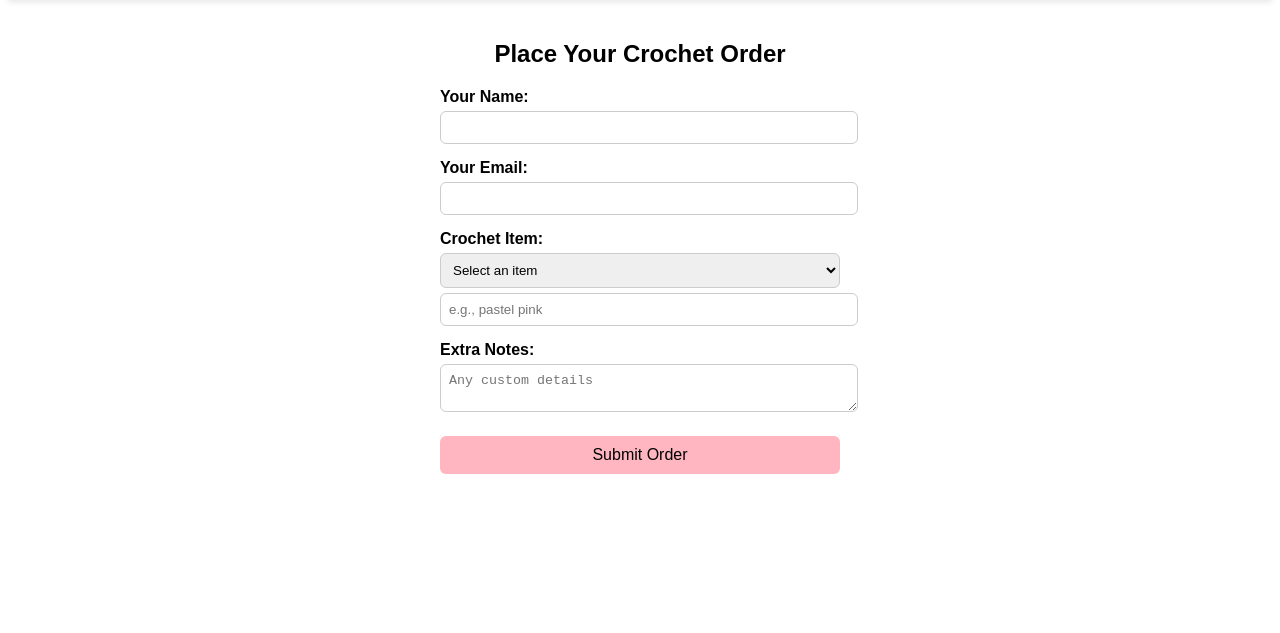
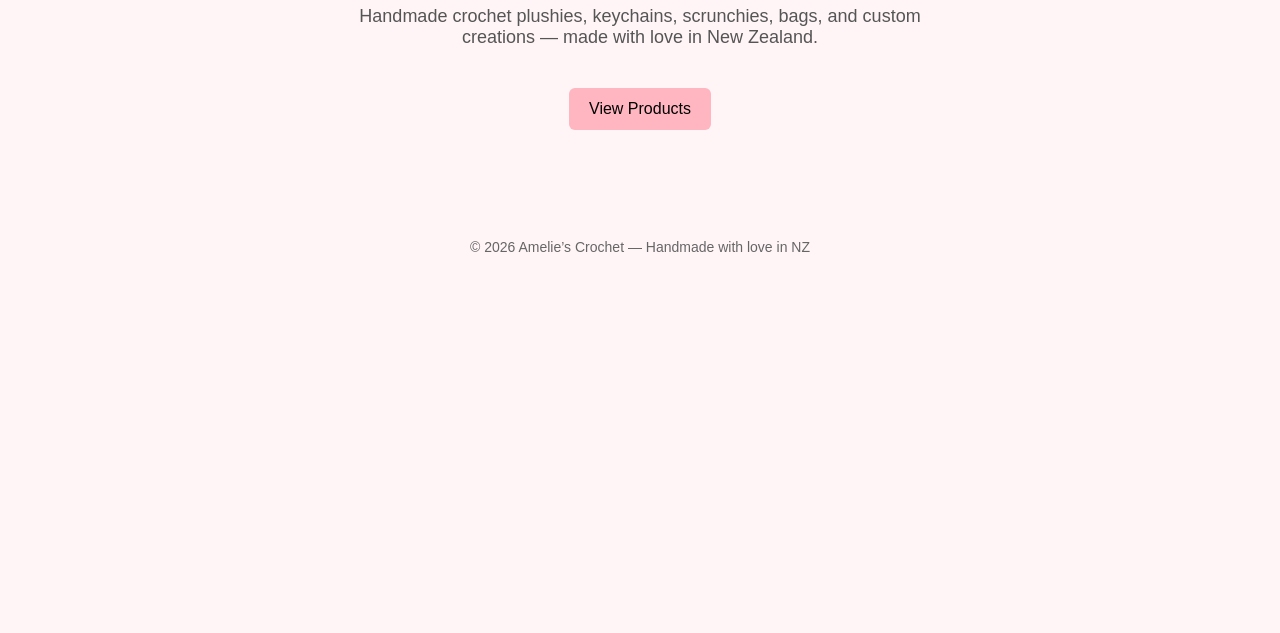
Before and after one commit to ameliegraves7-stack/Amelie_Crochet.github.io, a plain HTML site: page index.html in a window 1280 px wide. Shown: the part 167-800 px from the top of the page. Drawn offline with Linux system fonts and the light colour scheme.

Commit message:
Refactor index.html with new title and homepage content
Updated the title and added a homepage section with a welcome message and product link. Refactored the CSS for better structure and removed redundant styles.

```diff
--- a/index.html
+++ b/index.html
@@ -2,59 +2,16 @@
 <html>
 <head>
   <meta charset="UTF-8">
-  <title>Crochet Order Form</title>
+  <title>Amelie’s Crochet</title>
 
   <style>
-    .order-form {
-      max-width: 400px;
-      margin: 0 auto;
-      padding: 20px;
+    body {
       font-family: Arial, sans-serif;
+      background: #fff5f7;
+      margin: 0;
+      padding: 0;
     }
 
-    .order-form h2 {
-      text-align: center;
-      margin-bottom: 20px;
-    }
-
-    .order-form label {
-      display: block;
-      margin-top: 15px;
-      font-weight: bold;
-    }
-
-    .order-form input,
-    .order-form select,
-    .order-form textarea {
-      width: 100%;
-      padding: 8px;
-      margin-top: 5px;
-      border-radius: 6px;
-      border: 1px solid #ccc;
-    }
-
-    .order-form button {
-      margin-top: 20px;
-      width: 100%;
-      padding: 10px;
-      background: #ffb6c1;
-      border: none;
-      border-radius: 6px;
-      font-size: 16px;
-      cursor: pointer;
-    }
-
-    .order-form button:hover {
-      background: #ffa3b0;
-    }
-  </style>
-</head>
-<!-- FOOTER -->
-<footer>
-  <p>© 2026 Amelie’s Crochet — Handmade with love in NZ</p>
-</footer>
-
-<style>
     /* Header */
     .navbar {
       display: flex;
@@ -83,6 +40,39 @@
       color: #000;
     }
 
+    /* Homepage content */
+    .home {
+      text-align: center;
+      padding: 40px;
+    }
+
+    .home h1 {
+      font-size: 32px;
+      color: #333;
+    }
+
+    .home p {
+      font-size: 18px;
+      color: #555;
+      max-width: 600px;
+      margin: 20px auto;
+    }
+
+    .home a {
+      display: inline-block;
+      margin-top: 20px;
+      padding: 12px 20px;
+      background: #ffb6c1;
+      border-radius: 6px;
+      text-decoration: none;
+      color: black;
+      font-size: 16px;
+    }
+
+    .home a:hover {
+      background: #ffa3b0;
+    }
+
     /* Footer */
     footer {
       text-align: center;
@@ -93,8 +83,10 @@
       font-size: 14px;
     }
   </style>
+</head>
 
 <body>
+
   <!-- HEADER -->
   <header>
     <nav class="navbar">
@@ -106,35 +98,18 @@
       </div>
     </nav>
   </header>
-  <form action="https://formspree.io/f/xzdljnen" method="POST" class="order-form">
-    <h2>Place Your Crochet Order</h2>
 
-    <label>Your Name:
-      <input type="text" name="name" required>
-    </label>
+  <!-- HOMEPAGE CONTENT -->
+  <div class="home">
+    <h1>Welcome to Amelie’s Crochet</h1>
+    <p>Handmade crochet plushies, keychains, scrunchies, bags, and custom creations — made with love in New Zealand.</p>
+    <a href="products.html">View Products</a>
+  </div>
 
-    <label>Your Email:
-      <input type="email" name="email" required>
-    </label>
-
-    <label>Crochet Item:
-      <select name="item" required>
-        <option value="">Select an item</option>
-        <option value="plushie">Plushie</option>
-        <option value="keychain">Keychain</option
-      </select>
-    </label>
-
-    <label>Colour (optional):
-      <input type="text" name="colour" placeholder="e.g., pastel pink">
-    </label>
-
-    <label>Extra Notes:
-      <textarea name="notes" placeholder="Any custom details"></textarea>
-    </label>
-
-    <button type="submit">Submit Order</button>
-  </form>
+  <!-- FOOTER -->
+  <footer>
+    <p>© 2026 Amelie’s Crochet — Handmade with love in NZ</p>
+  </footer>
 
 </body>
 </html>
```
Lines whose indentation alone changed are shown as unchanged.
